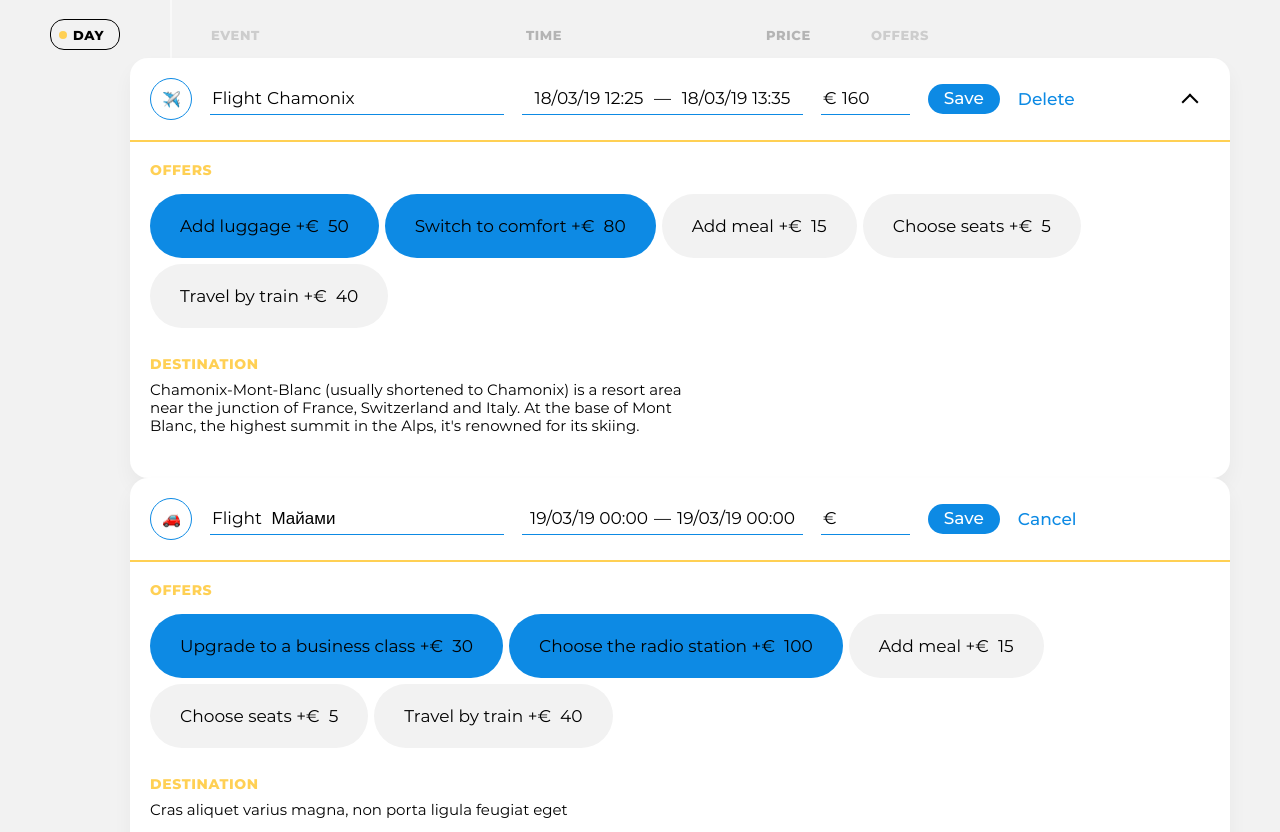
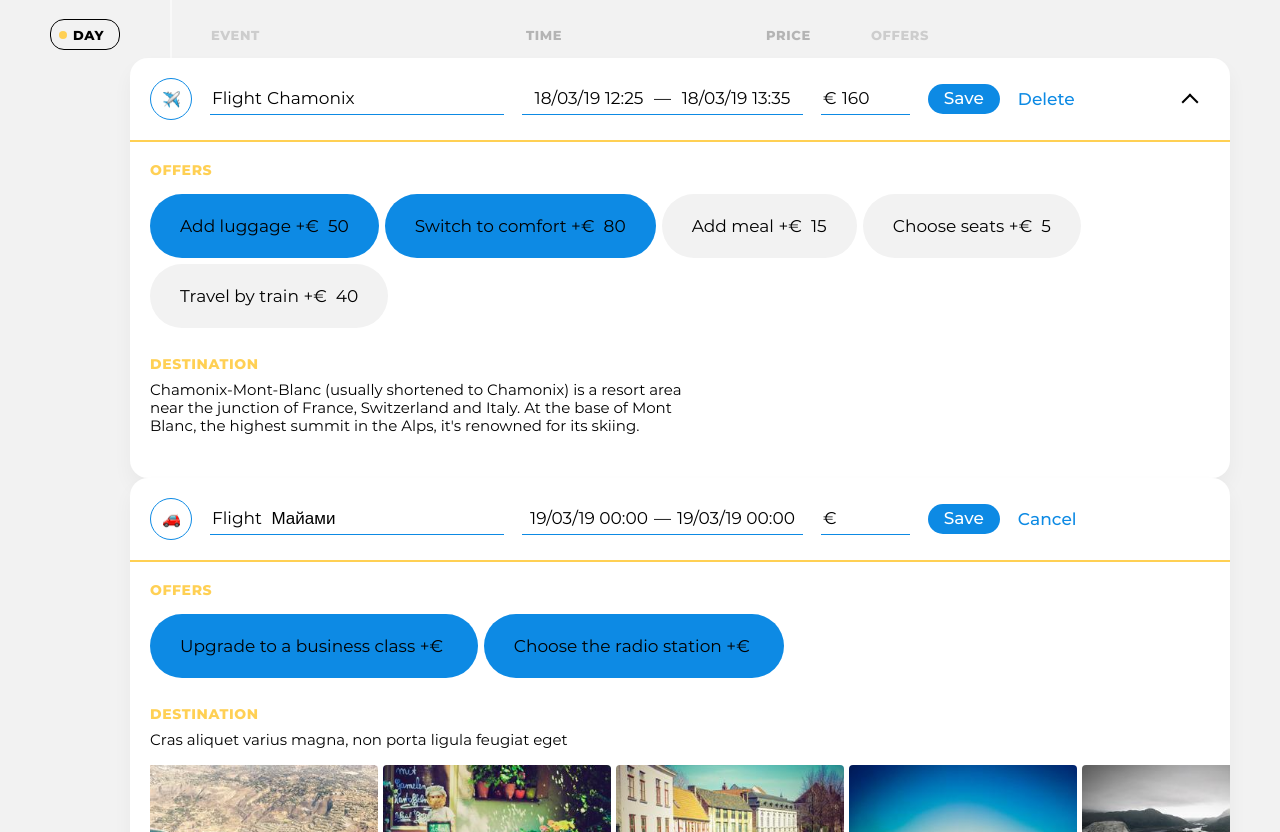
Before and after one commit to javaPepper/1755589-big-trip-17, a website built with webpack: page public/index.html in a window 1280 px wide. Shown: the part 90-922 px from the top of the page. Built offline with nearby package versions, Linux system fonts and the light colour scheme.

Commit message:
добавил dayjs и офферы

```diff
--- a/public/index.html
+++ b/public/index.html
@@ -37,7 +37,6 @@
           </section>
       </div>
     </main>
-    <script src="./dayjs/dayjs.min.js"></script>
     <script src="./bundle.js"></script>
   </body>
 </html>
--- a/src/mock/offer.js
+++ b/src/mock/offer.js
@@ -18,3 +18,6 @@ export const generateOffer = () => (
         }
       ]
    });
+/*for(const element of generateOffer().offers) {
+  console.log(element.title)
+};*/
--- a/src/mock/point.js
+++ b/src/mock/point.js
@@ -1,6 +1,7 @@
 import {getRandomValue} from './utils.js';
 import {generateDestination} from './destination.js';
 import {generateOffer} from './offer.js';
+import { tripDate } from './utils.js';
 
 const PRICEVALUES = [100, 300, 506, 800, 900, 990, 1100, 1500, 1700, 2000];
 const TYPEVALUES = ['taxi', 'bus', 'train', 'ship', 'drive', 'flight', 'check-in', 'sightseeing', 'restaurant'];
@@ -8,8 +9,8 @@ const TYPEVALUES = ['taxi', 'bus', 'train', 'ship', 'drive', 'flight', 'check-in
 export const generatePoint = () => (
   {
     basePrice: getRandomValue(PRICEVALUES),
-    dateFrom: '2019-07-10T22:55:56.845Z',
-    dateTo: '2019-07-11T11:22:13.375Z',
+    dateFrom: tripDate('2019-07-10T22:55:56.845Z'),
+    dateTo: tripDate('2019-07-11T11:22:13.375Z'),
     destination: generateDestination(),
     id: getRandomValue(['0', '1', '2']),
     isFavorite: false, // На этапе создания это значение - false, при редактировании это значение будет выбрано пользователем.
--- a/src/mock/utils.js
+++ b/src/mock/utils.js
@@ -1 +1,7 @@
-export const getRandomValue = (array) => array[Math.floor(Math.random() * array.length)];
+import dayjs from 'dayjs';
+
+ const getRandomValue = (array) => array[Math.floor(Math.random() * array.length)];
+
+ const tripDate = (date) => dayjs(date).format('D.MMMM');
+
+export{getRandomValue, tripDate};
--- a/src/view/trip-event-edit-view.js
+++ b/src/view/trip-event-edit-view.js
@@ -1,5 +1,19 @@
 import {createElement} from '../render.js';
-import { getRandomValue } from '../mock/utils.js';
+
+const printOffers = (offers) => {
+  let offerList = '';
+offers.forEach((offer) => {
+offerList += `<div class="event__offer-selector">
+<input class="event__offer-checkbox  visually-hidden" id="event-offer-luggage-1" type="checkbox" name="event-offer-luggage" checked>
+<label class="event__offer-label" for="event-offer-luggage-1">
+  <span class="event__offer-title">${offer.title}</span>
+  &plus;&euro;&nbsp;
+  <span class="event__offer-price"${offer.price}</span>
+</label>
+</div>`
+});
+return offerList;
+};
 
 export default class TripEventEditView {
 
@@ -103,52 +117,8 @@ export default class TripEventEditView {
     <section class="event__details">
       <section class="event__section  event__section--offers">
         <h3 class="event__section-title  event__section-title--offers">Offers</h3>
-
         <div class="event__available-offers">
-          <div class="event__offer-selector">
-            <input class="event__offer-checkbox  visually-hidden" id="event-offer-luggage-1" type="checkbox" name="event-offer-luggage" checked>
-            <label class="event__offer-label" for="event-offer-luggage-1">
-              <span class="event__offer-title">${this.offer.offers[0].title}</span>
-              &plus;&euro;&nbsp;
-              <span class="event__offer-price">30</span>
-            </label>
-          </div>
-
-          <div class="event__offer-selector">
-            <input class="event__offer-checkbox  visually-hidden" id="event-offer-comfort-1" type="checkbox" name="event-offer-comfort" checked>
-            <label class="event__offer-label" for="event-offer-comfort-1">
-              <span class="event__offer-title">${this.offer.offers[1].title}</span>
-              &plus;&euro;&nbsp;
-              <span class="event__offer-price">100</span>
-            </label>
-          </div>
-
-          <div class="event__offer-selector">
-            <input class="event__offer-checkbox  visually-hidden" id="event-offer-meal-1" type="checkbox" name="event-offer-meal">
-            <label class="event__offer-label" for="event-offer-meal-1">
-              <span class="event__offer-title">Add meal</span>
-              &plus;&euro;&nbsp;
-              <span class="event__offer-price">15</span>
-            </label>
-          </div>
-
-          <div class="event__offer-selector">
-            <input class="event__offer-checkbox  visually-hidden" id="event-offer-seats-1" type="checkbox" name="event-offer-seats">
-            <label class="event__offer-label" for="event-offer-seats-1">
-              <span class="event__offer-title">Choose seats</span>
-              &plus;&euro;&nbsp;
-              <span class="event__offer-price">5</span>
-            </label>
-          </div>
-
-          <div class="event__offer-selector">
-            <input class="event__offer-checkbox  visually-hidden" id="event-offer-train-1" type="checkbox" name="event-offer-train">
-            <label class="event__offer-label" for="event-offer-train-1">
-              <span class="event__offer-title">Travel by train</span>
-              &plus;&euro;&nbsp;
-              <span class="event__offer-price">40</span>
-            </label>
-          </div>
+          ${printOffers(this.offer.offers)}
         </div>
       </section>
 
```
